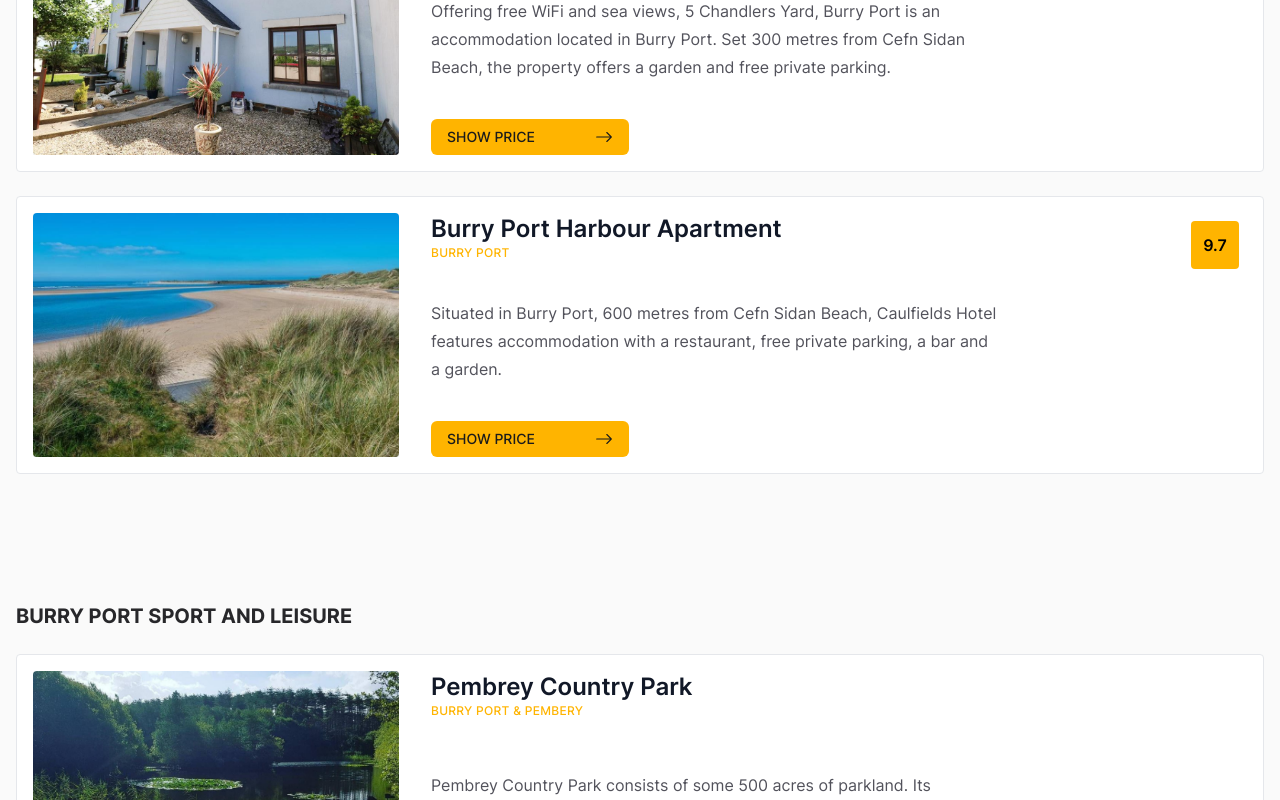
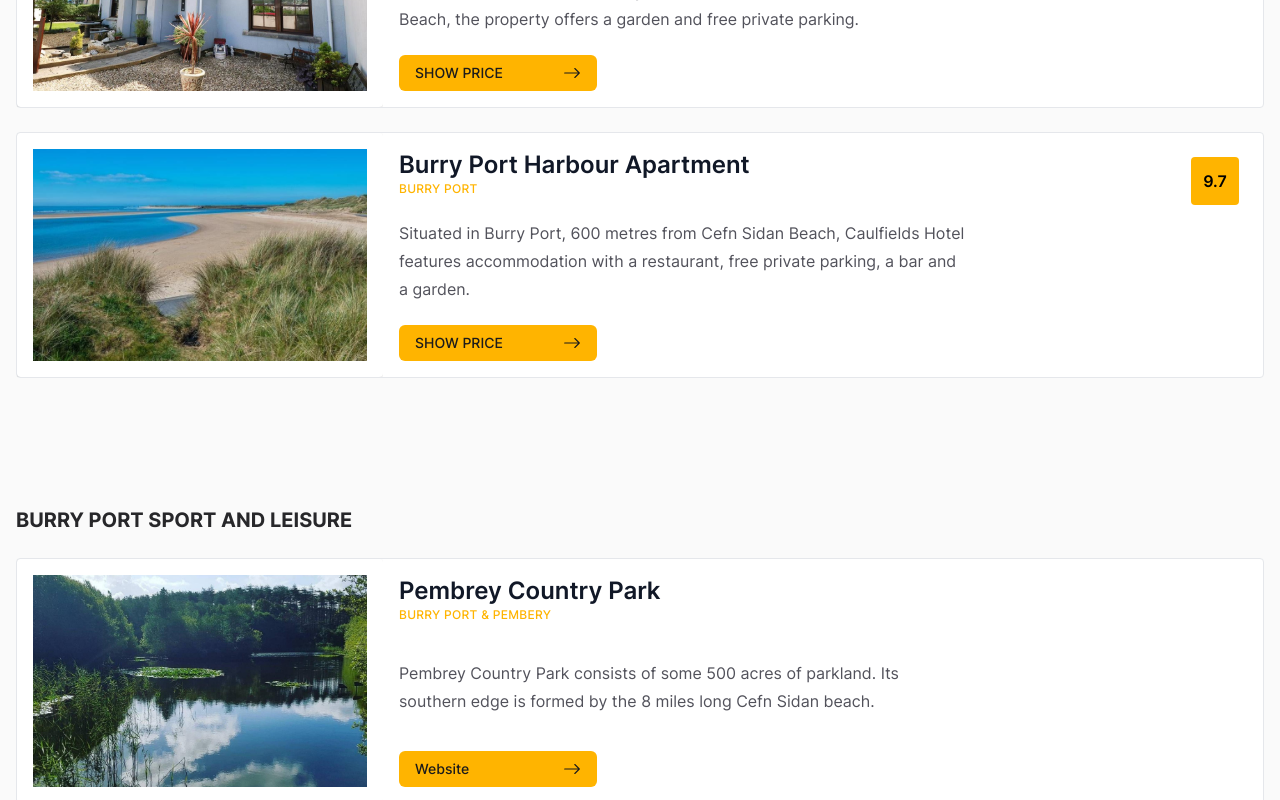
Before and after one commit to RichDWeb/taxi-test, a Next.js app: page /links in a window 1280 px wide. Shown: the part 1240-2040 px from the top of the page. Built offline with nearby package versions, Linux system fonts and the light colour scheme.

Commit message:
Images should be resposive for the links page.

```diff
--- a/components/links-page/Hotel/HotelCard.js
+++ b/components/links-page/Hotel/HotelCard.js
@@ -17,13 +17,13 @@
                 flex
                 md:flex-row
                 flex-col">
-            <div className='absolute top-6 right-6 h-12 w-12 bg-main-yellow rounded flex items-center justify-center font-interSemiBold'>{hotel.rating}</div>
-            <div className='w-full max-w-[366px] h-[244px] relative m-4 overflow-hidden cursor-pointer'>
+            <div className='absolute top-6 right-6 h-12 w-12 bg-main-yellow rounded md:flex items-center justify-center font-interSemiBold hidden'>{hotel.rating}</div>
+            <div className='w-full md:max-w-[366px] h-[244px] relative overflow-hidden cursor-pointer'>
                 <Image
                     fill={true}
                     src={hotel.image}
                     alt={hotel.title}
-                    className="object-cover rounded shadow cursor-pointer hover:scale-125 transition-all duration-500"/>
+                    className="object-cover rounded shadow cursor-pointer hover:scale-125 transition-all duration-500 p-4"/>
             </div>
             <div className='p-4 w-full md:max-w-[600px] flex flex-col justify-between'>
                 <div className='flex flex-col'>
--- a/components/links-page/Sport/SportCard.js
+++ b/components/links-page/Sport/SportCard.js
@@ -15,12 +15,12 @@
                 flex
                 md:flex-row
                 flex-col">
-            <div className='w-[366px] h-[244px] m-4 overflow-hidden cursor-pointer relative'>
+            <div className='w-full md:max-w-[366px] h-[244px] relative overflow-hidden cursor-pointer'>
                 <Image
                     fill={true}
                     src={sport.image}
                     alt={sport.title}
-                    className="object-cover rounded shadow cursor-pointer hover:scale-125 transition-all duration-500"/>
+                    className="object-cover p-4 rounded shadow cursor-pointer hover:scale-125 transition-all duration-500"/>
             </div>
             <div className='p-4 w-full md:max-w-[600px] flex flex-col justify-between'>
                 <div className='flex flex-col'>
```
